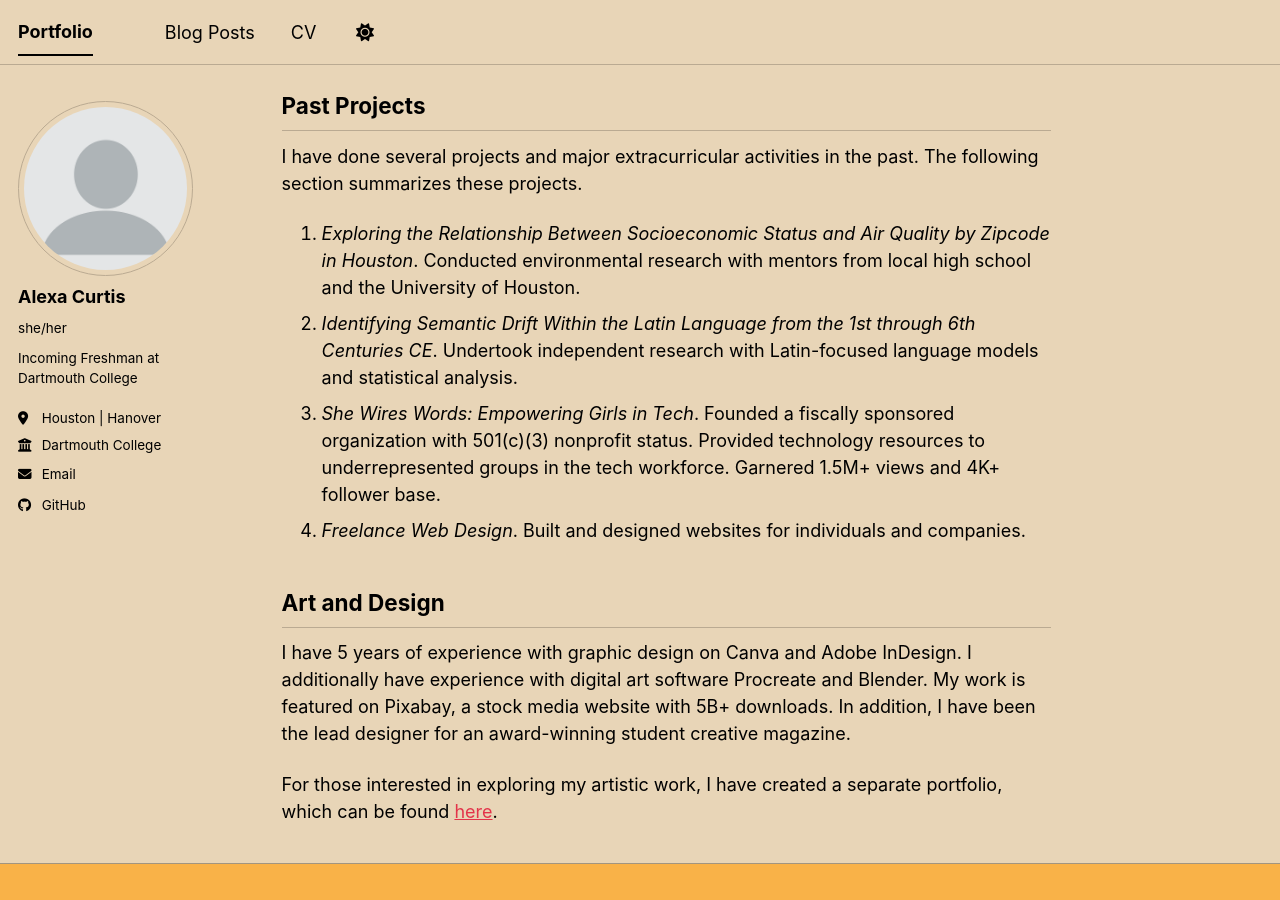
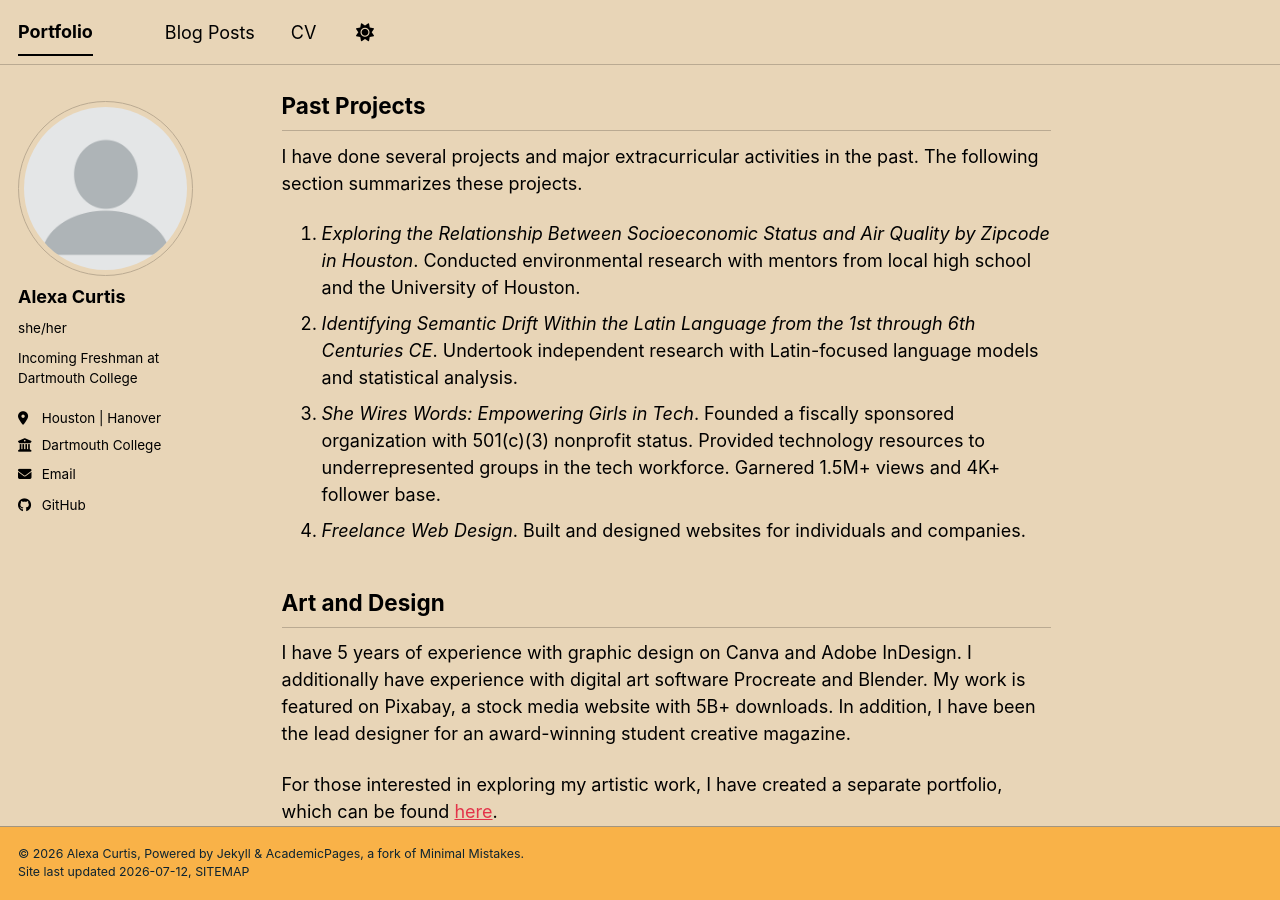
Before and after one commit to alexaycurtis/alexaycurtis.github.io, a Jekyll site: the page built from _pages/about.md, in a window 1280 px wide and 900 px high, scrolled down 566 px. Built offline with Jekyll 4.4.1, drawn with Linux system fonts in a browser that asks for light colours; a style sheet for code colours, icons or effects is not loaded.

Commit message:
Restore copyright footer in footer.html
Restores the copyright footer section in the HTML template.

```diff
--- a/_includes/footer.html
+++ b/_includes/footer.html
@@ -19,7 +19,7 @@
 </div>
 {% endif %} -->
 
-<!-- <div class="page__footer-copyright">
+<div class="page__footer-copyright">
   &copy; {{ site.time | date: '%Y' }} {{ site.name | default: site.title }}, {{ site.data.ui-text[site.locale].powered_by | default: "Powered by" }} <a href="https://jekyllrb.com" rel="nofollow">Jekyll</a> &amp; <a href="https://github.com/academicpages/academicpages.github.io">AcademicPages</a>, a fork of <a href="https://mademistakes.com/work/minimal-mistakes-jekyll-theme/" rel="nofollow">Minimal Mistakes</a>.<br />
   Site last updated {{ "now" | date: '%Y-%m-%d' }}, <a href="/sitemap/" style="text-transform: uppercase;">{{ site.data.ui-text[site.locale].site_map | default: "Sitemap" }}</a>
-</div> -->
+</div>
```
